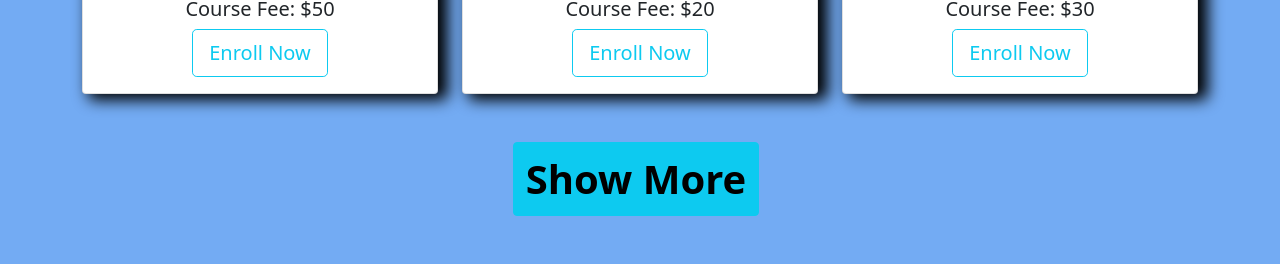
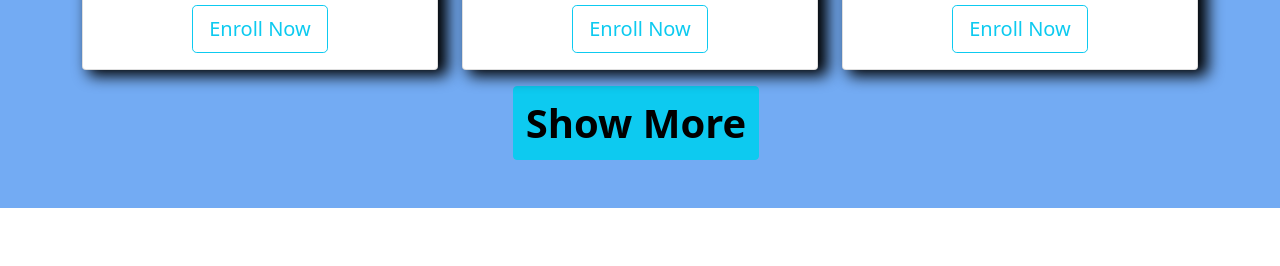
Before and after one commit to AK-Raihan/language-school-service-load, a React (Create React App) app: page / in a window 1280 px wide. Shown: the part 1879-2145 px from the top of the page. Built offline with nearby package versions, Linux system fonts and the light colour scheme.

Commit message:
full & final

```diff
--- a/src/components/CourseDemus/CourseDemu.js
+++ b/src/components/CourseDemus/CourseDemu.js
@@ -20,6 +20,7 @@
             <button className="btn btn-outline-info btn-lg">Enroll Now</button>
           </Card.Body>
         </Card>
+
       </Col>
     );
 };
--- a/src/components/ServiceDemus/ServiceDemus.js
+++ b/src/components/ServiceDemus/ServiceDemus.js
@@ -12,7 +12,7 @@
     },[])
     return (
         <div className="service-container py-5 mb-5">
-            <div className="container pt-4">
+            <div className="container ">
             <h1 className="mb-5 mt-1">Our services is here...</h1>
             <Row xs={1} md={3} className="g-4 text-center">
                 {
@@ -21,7 +21,7 @@
                         course={course}></CourseDemu>)
                 }
             </Row>
-            <div className="pt-5">
+            <div className="pt-3">
             <NavLink className="me-2 fw-bold fs-1 btn btn-info" to="/services"> Show More</NavLink>
             </div>
         </div>
```
